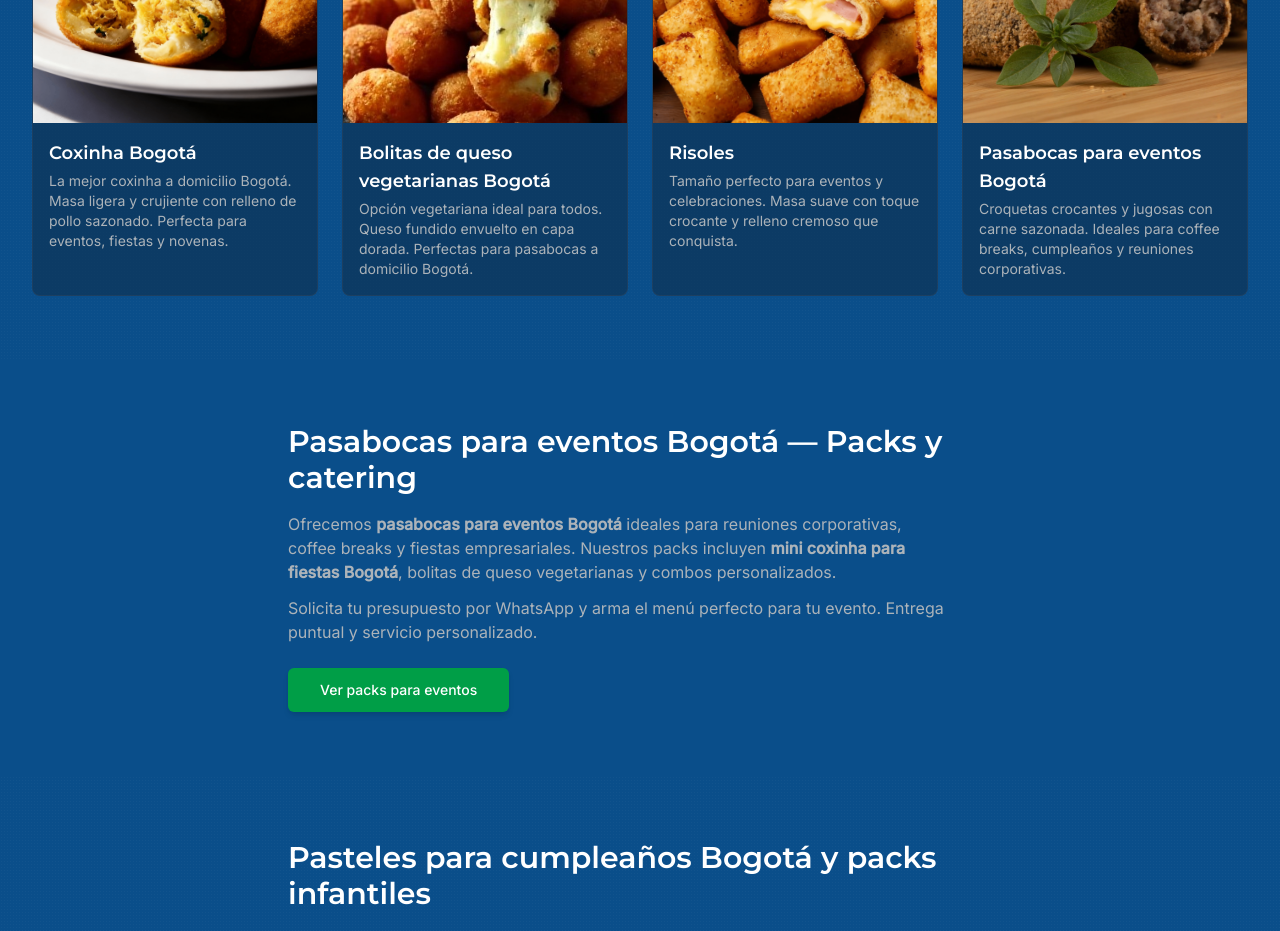
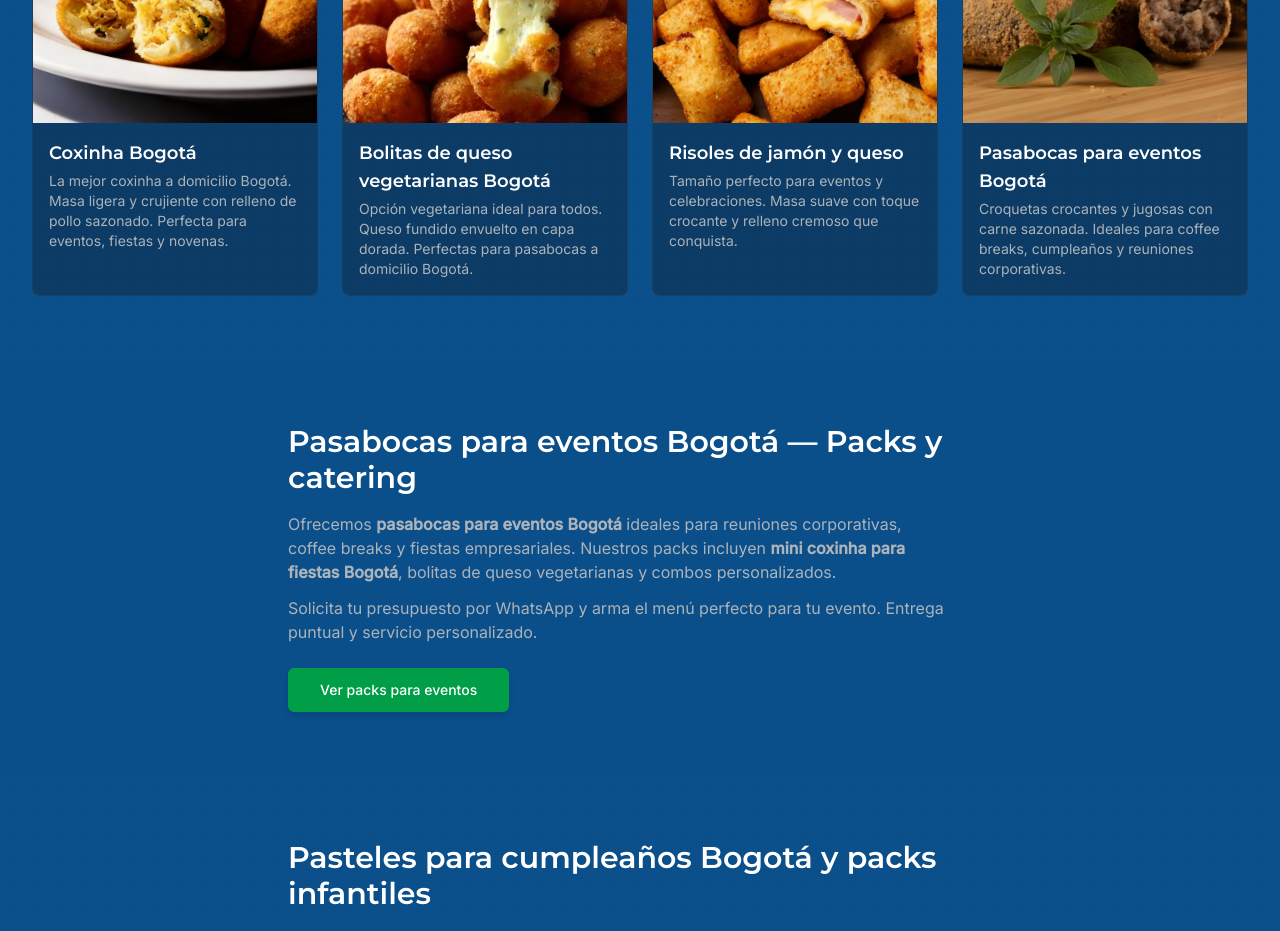
Before and after one commit to N1ghtcr4wler/pastelcarioca, a React (Vite) app: page / in a window 1280 px wide. Shown: the part 960-1891 px from the top of the page. Built offline with nearby package versions, Linux system fonts and the light colour scheme.

Commit message:
Update product title

```diff
--- a/src/components/site/FeaturedGrid.tsx
+++ b/src/components/site/FeaturedGrid.tsx
@@ -17,7 +17,7 @@ const items = [{
   alt: "bolitas de queso vegetarianas Bogotá - doradas con queso fundido"
 }, {
   img: risole,
-  title: "Risoles",
+  title: "Risoles de jamón y queso",
   desc: "Tamaño perfecto para eventos y celebraciones. Masa suave con toque crocante y relleno cremoso que conquista.",
   alt: "mini coxinha para fiestas Bogotá - bocados perfectos para eventos"
 }, {
```
